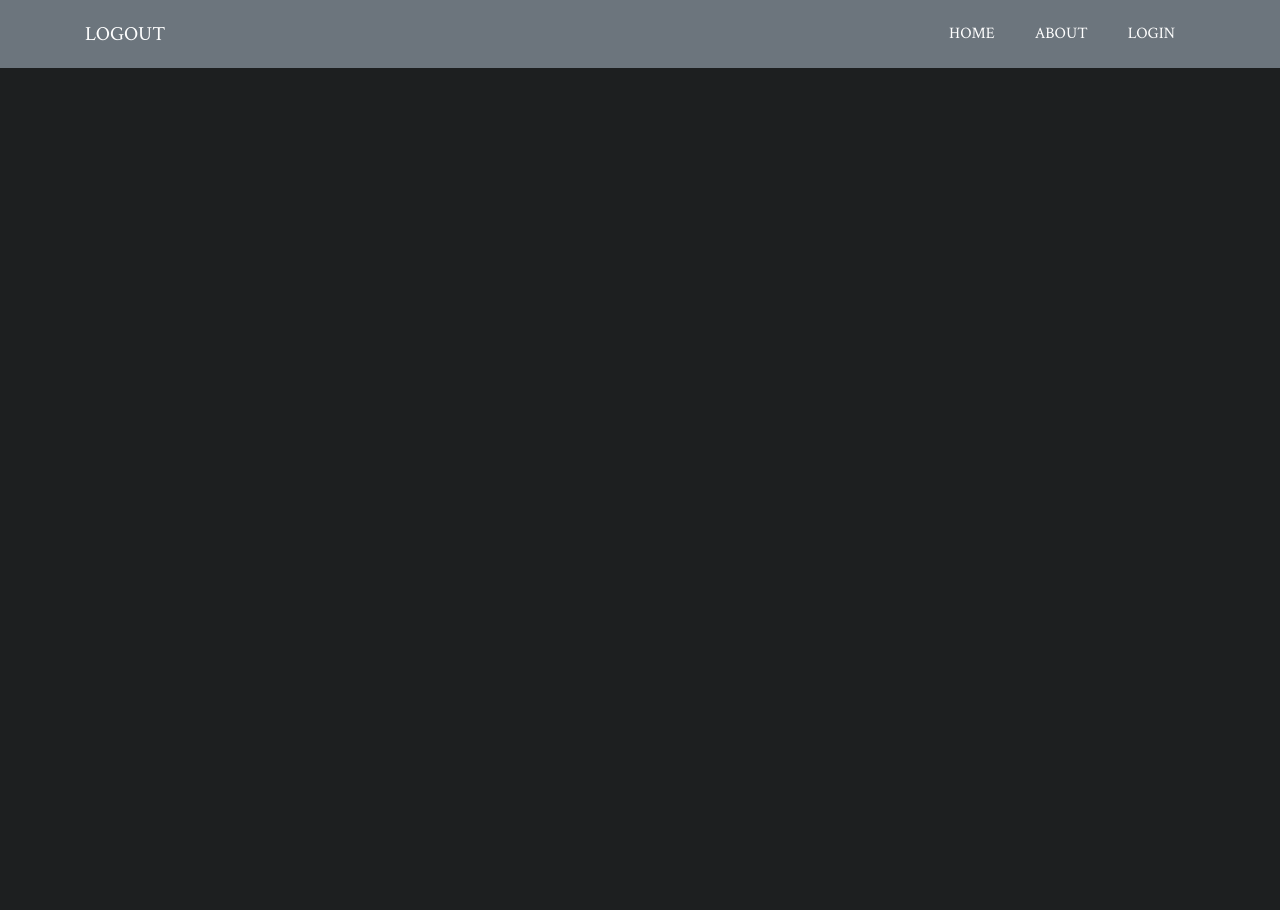
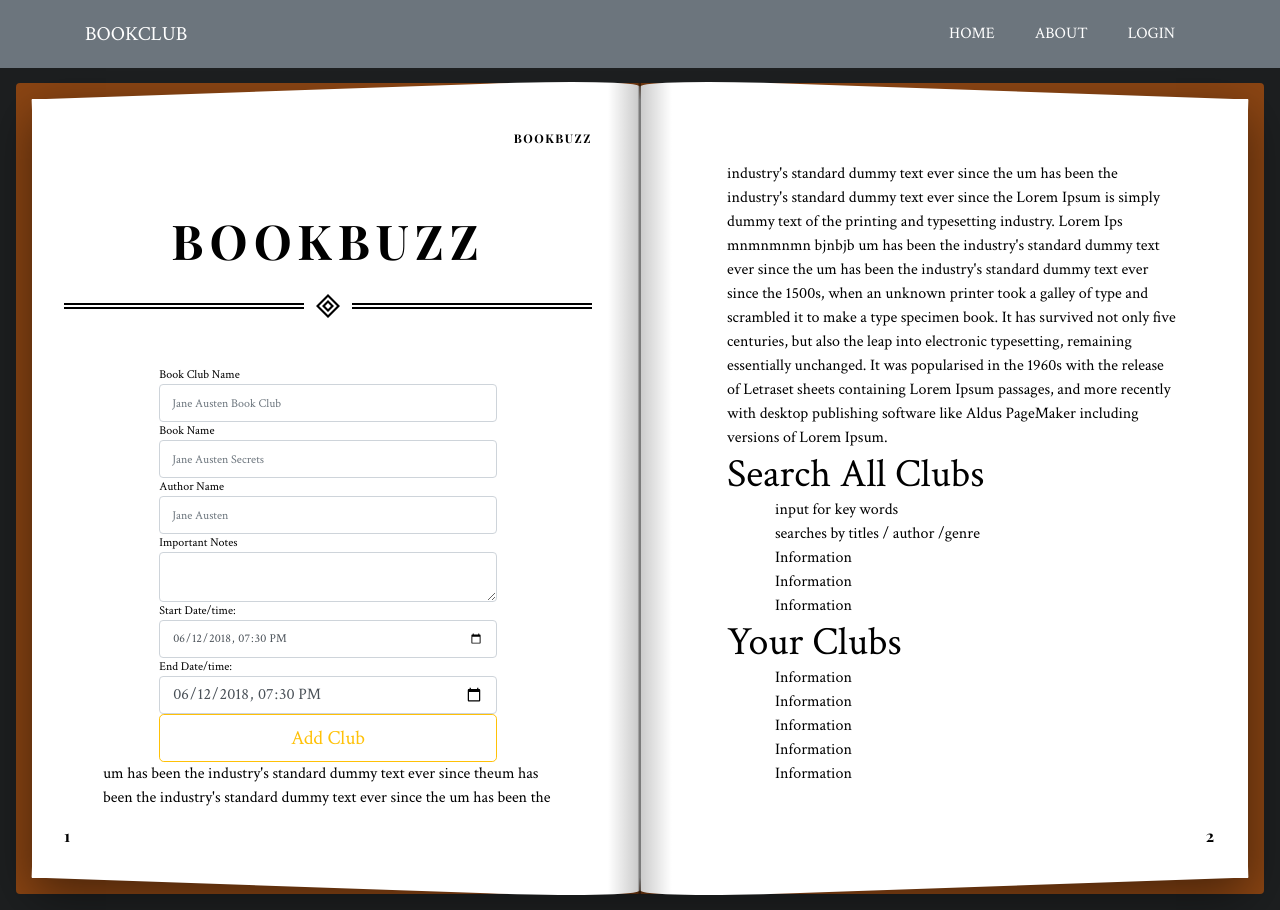
Before and after one commit to kevinerman/Bookbuzz, a React (Create React App) app in the folder client/: page /bookclub in a window 1280 px wide. Before the commit the page ends 800 px from the top, so only its background shows below. Built offline with nearby package versions, Linux system fonts and the light colour scheme; a web font is replaced by a local one.

Commit message:
new components

```diff
--- a/client/src/App.js
+++ b/client/src/App.js
@@ -5,6 +5,7 @@ import NoMatch from "./pages/NoMatch/NoMatch";
 import Home from "./pages/Home/Home";
 import About from "./pages/About/About";
 import Login from "./pages/Login/Login";
+import BookClub from "./pages/BookClub/BookClub";
 import './App.css';
 
 
@@ -17,6 +18,7 @@ const App = () => (
           <Route exact path="/home" component={Home} />
           <Route exact path="/login" component={Login} />
           <Route exact path="/about" component={About} />
+          <Route exact path="/bookclub" component={BookClub} />
           <Route component={NoMatch} />
         </Switch>
       </div>
--- /dev/null
+++ b/client/src/components/AddBookClub.js
@@ -0,0 +1,111 @@
+import React from "react";
+import './styles.css';
+
+const AddClub = props => (
+  <div>
+    <form>
+      {/* <h1>Add Book Club</h1> */}
+      <div className="form-group">
+        <label for="bookclubname">Book Club Name</label>
+        <input
+          type="text"
+          className="form-control font-style"
+          name="bookclubname"
+          id="bookclubname"
+          placeholder="Jane Austen Book Club"
+        />
+      </div>
+      <div className="form-group">
+        <label for="bookclubbook">Book Name</label>
+        <input
+          type="text"
+          className="form-control font-style"
+          name="bookclubbook"
+          id="bookclubbook"
+          placeholder="Jane Austen Secrets"
+        />
+      </div>
+      <div className="form-group font-style">
+        <label for="bookclubauthor">Author Name</label>
+        <input
+          type="text"
+          className="form-control font-style"
+          name="bookclubauthor"
+          id="bookclubauthor"
+          placeholder="Jane Austen"
+        />
+      </div>
+      <div className="form-group">
+        <label for="exampleFormControlTextarea1">Important Notes</label>
+        <textarea
+          className="form-control font-style"
+          id="exampleFormControlTextarea1"
+          rows="2"
+        />
+      </div>
+      <div className="form-group">
+        <label for="start-time">Start Date/time:</label>
+        <input
+          type="datetime-local"
+          id="start-time"
+          className="form-control font-style"
+          name="party-time"
+          value="2018-06-12T19:30"
+          min="2018-06-07T00:00"
+          max="2020-06-14T00:00"
+        />
+      </div>
+      <div className="form-group">
+      <label for="start-time">End Date/time:</label>
+        <input
+          type="datetime-local"
+          id="end-time"
+          className="form-control"
+          name="end-time"
+          value="2018-06-12T19:30"
+          min="2018-11-07T00:00"
+          max="2020-06-14T00:00"
+        />
+      </div>
+
+      <button
+        // onClick={props.handleFormSubmit}
+        className="btn btn-outline-warning btn-lg btn-block">
+        Add Club
+      </button>
+
+
+    </form>
+
+
+
+    <div>
+    um has been the industry's standard dummy text ever since theum has been the industry's standard dummy text ever since the
+    um has been the industry's standard dummy text ever since the
+    um has been the industry's standard dummy text ever since the
+      Lorem Ipsum is simply dummy text of the printing and typesetting industry.
+      Lorem Ips
+      mnmnmnmn
+      bjnbjb um has been the industry's standard dummy text ever since the
+      um has been the industry's standard dummy text ever since the
+      1500s, when an unknown printer took a galley of type and scrambled it to
+      make a type specimen book. It has survived not only five centuries, but
+      also the leap into electronic typesetting, remaining essentially
+      unchanged. It was popularised in the 1960s with the release of Letraset
+      sheets containing Lorem Ipsum passages, and more recently with desktop
+      publishing software like Aldus PageMaker including versions of Lorem
+      Ipsum.
+    </div>
+    {/* <div>
+      Lorem Ipsum is simply dummy text of the printing and typesetting industry.
+      Lorem Ipsum has been the industry's standard dummy text ever since the
+      1500s, when an unknown printer took a galley of type and scrambled it to
+      make a type specimen book. It has survived not only five centuries, but
+      also the leap into electronic typesetting, remaining essentially
+      unchanged. It was popularised in the 1960s with the release of Letraset
+
+    </div> */}
+  </div>
+);
+
+export default AddClub;
--- a/client/src/components/Nav.js
+++ b/client/src/components/Nav.js
@@ -8,8 +8,8 @@ const Nav = () => (
 
     <nav className="navbar navbar-expand-lg bg-secondary fixed-top text-uppercase" id="mainNav">
       <div className="container">
-        {/* <a className="" href="#page-top">BookBuzz..</a> */}
-        <Link to="/" className="navbar-brand js-scroll-trigger navwhite">Logout</Link>{" "}
+
+        <Link to="/bookclub" className="navbar-brand js-scroll-trigger navwhite">BookClub</Link>{" "}
 
         <button className="navbar-toggler navbar-toggler-right text-uppercase bg-primary text-white rounded" type="button" data-toggle="collapse" data-target="#navbarResponsive" aria-controls="navbarResponsive" aria-expanded="false" aria-label="Toggle navigation">
           Menu
@@ -18,16 +18,16 @@ const Nav = () => (
         <div className="collapse navbar-collapse" id="navbarResponsive">
           <ul className="navbar-nav ml-auto">
             <li className="nav-item mx-0 mx-lg-1">
-              {/* <a  href="#portfolio">Portfolio</a> */}
+
               <Link to="/home" className="nav-link py-3 px-0 px-lg-3 rounded js-scroll-trigger navwhite">Home</Link>{" "}
             </li>
             <li className="nav-item mx-0 mx-lg-1">
-              {/* <a className="nav-link py-3 px-0 px-lg-3 rounded js-scroll-trigger" href="#about">About</a> */}
+
               <Link to="/about" className="nav-link py-3 px-0 px-lg-3 rounded js-scroll-trigger navwhite">About</Link>{" "}
             </li>
             <li className="nav-item mx-0 mx-lg-1">
-            <Link to="/login" className="nav-link py-3 px-0 px-lg-3 rounded js-scroll-trigger navwhite">Login</Link>{" "}
-              {/* <a className="nav-link py-3 px-0 px-lg-3 rounded js-scroll-trigger" href="#contact">Contact</a> */}
+            <Link to="/" className="nav-link py-3 px-0 px-lg-3 rounded js-scroll-trigger navwhite">Login</Link>{" "}
+
             </li>
           </ul>
         </div>
--- a/client/src/components/Wrapper.js
+++ b/client/src/components/Wrapper.js
@@ -3,7 +3,7 @@ import React from "react";
 import './Wrapper.css';
 
 const Wrapper = (props) => (
-  <div>
+
    <div id="wrapper">
         <div id="container">
 
@@ -26,8 +26,6 @@ const Wrapper = (props) => (
         </div>
     </div>
 
-
-  </div>
 );
 
 export default Wrapper;
--- /dev/null
+++ b/client/src/components/searchBookClub.js
@@ -0,0 +1,14 @@
+import React from "react";
+
+const SearchClubs = props => (
+  <div>
+      <h1>Search All Clubs</h1>
+      <p> input for key words</p>
+      <p> searches by titles / author /genre</p>
+      <p> Information</p>
+      <p> Information</p>
+      <p> Information</p>
+  </div>
+);
+
+export default SearchClubs;
--- a/client/src/components/styles.css
+++ b/client/src/components/styles.css
@@ -1,3 +1,12 @@
 .navwhite {
     color: white;
 }
+
+
+form {
+    font-size: 12px;
+}
+
+.font-style {
+    font-size: 12px;
+}
--- /dev/null
+++ b/client/src/components/yourBookClub.js
@@ -0,0 +1,14 @@
+import React from "react";
+
+const YourClub = props => (
+  <div>
+      <h1>Your Clubs</h1>
+      <p> Information</p>
+      <p> Information</p>
+      <p> Information</p>
+      <p> Information</p>
+      <p> Information</p>
+  </div>
+);
+
+export default YourClub;
--- /dev/null
+++ b/client/src/pages/BookClub/BookClub.js
@@ -0,0 +1,25 @@
+import React, { Component } from "react";
+import AddBookClub from "../../components/AddBookClub";
+import YourBookClub from "../../components/yourBookClub";
+import SearchBookClub from "../../components/searchBookClub";
+import Wrapper from "../../components/Wrapper";
+
+class BookClub extends Component {
+  render() {
+    return (
+      <div>
+        <hr />
+        <hr />
+        <hr />
+
+      <Wrapper>
+        <AddBookClub />
+        <SearchBookClub />
+        <YourBookClub />
+      </Wrapper>
+      </div>
+    );
+  }
+}
+
+export default BookClub;
--- /dev/null
+++ b/package.json
@@ -0,0 +1,5 @@
+{
+  "dependencies": {
+    "react-flip-page": "^1.2.0"
+  }
+}
```
Also changed, not shown: client/src/pages/About/About.js (+72 -15 lines), 1 other file (tests, documents, lock files or other folders).
